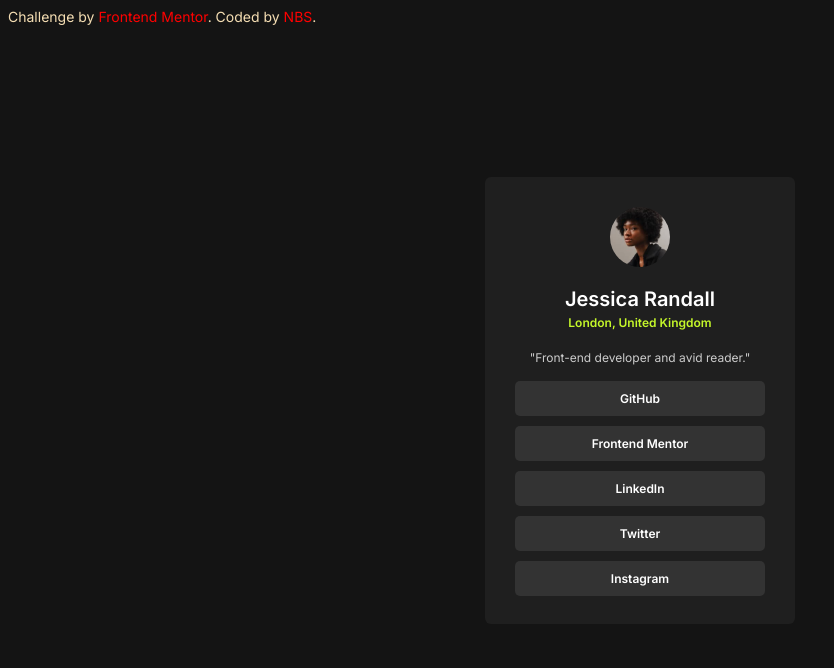
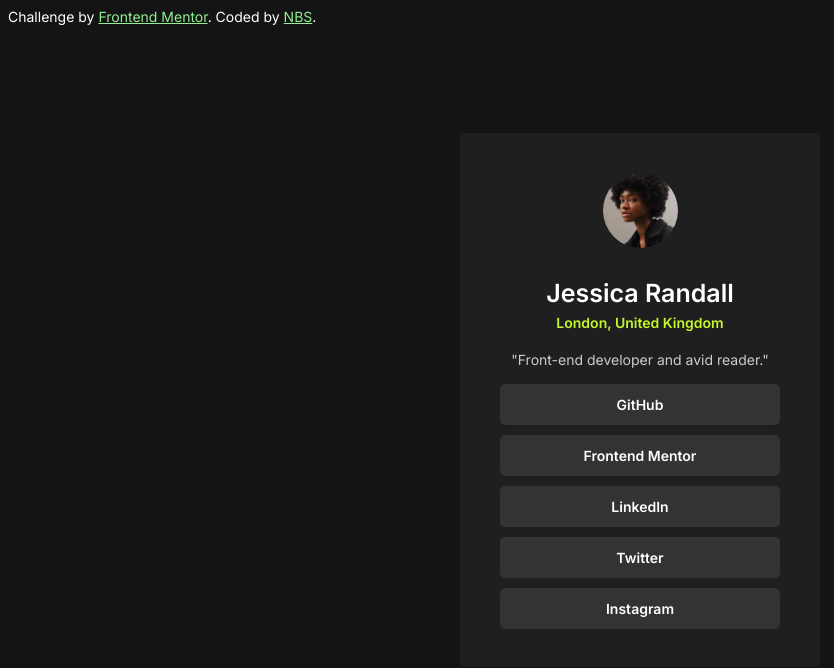
Before and after one commit to Dev-nbs75/Social-links-profile, a plain HTML site: page index.html in a window 1280 px wide. Shown: the whole page, without its empty margins (0-834 px from the left). Drawn offline with Linux system fonts and the light colour scheme.

Commit message:
Update style.css

```diff
--- a/style.css
+++ b/style.css
@@ -18,12 +18,10 @@
       font-family: Inter,system-ui, -apple-system, BlinkMacSystemFont, 'Segoe UI', Roboto, Oxygen, Ubuntu, Cantarell, 'Open Sans', 'Helvetica Neue', sans-serif;
   }
   a{
-    text-decoration: none;
-    color: red;
-  }
-  a:hover{
-    text-decoration: underline;
-  }
+    text-decoration:underline;
+    color: lightgreen;
+}
+
   .Box{
     display: flex;
    justify-content: center;
@@ -42,40 +40,40 @@
     flex-direction:column;
     background-color: hsl(0, 0%, 12%);
     border-radius: 6px;
-    padding: 30px;
+    padding: 40px;
   }
   .profile{
-    width: 60px;
+    width: 75px;
     border-radius: 50%;
     display: block;
-    margin-bottom: 20px;
+    margin-bottom: 30px;
   }
   .Name{
     font-weight: 600;
-    font-size: 20px;
+    font-size: 25px;
     color: white;
   }
   .location{
     font-weight: 600;
-    margin-top: 4px;
-    font-size: 12px;
+    margin-top: 6px;
+    font-size: 14px;
     color:  hsl(75, 94%, 57%);
   }
   .about{
   color: hsl(0, 0%, 80%);
-  font-size: 12px;
+  font-size: 14px;
     margin-top: 20px;
     margin-bottom: 16px;
   font-weight: 400;
   }
   .other-platforms{
-    width: 250px;
+    width: 280px;
     border-radius: 5px;
     border: none;
     margin-bottom: 10px;
     background-color:  hsl(0, 0%, 20%);
-    padding: 10px 2px;
-    font-size: 12px;
+    padding: 12px 2px;
+    font-size: 14px;
     font-weight: 600;
     color:white ;
     cursor: pointer;
@@ -91,5 +89,5 @@
   .attribution{
     font-weight: 400;
     font-size: 14px;
-  color: wheat;
+  color: white;
   }
```
